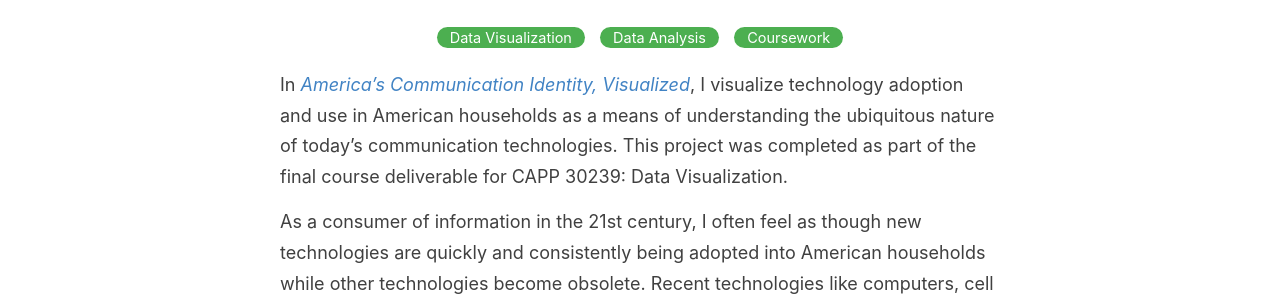
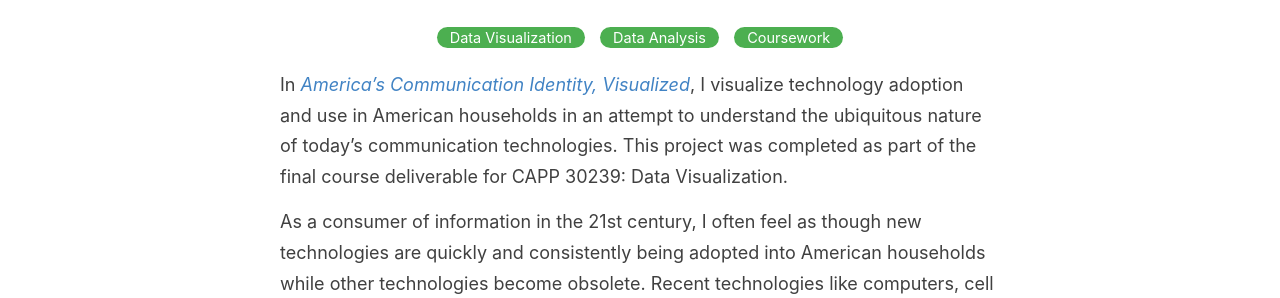
Before and after one commit to lindshiser/lindshiser.github.io, a Jekyll site: the page built from _posts/2022-12-12-visualizing-adoption-communication-technology.md, in a window 1280 px wide and 900 px high. Shown: the part 308-606 px from the top of the window. Built offline with Jekyll 4.4.1, drawn with Linux system fonts in a browser that asks for light colours.

Commit message:
Edit article

```diff
--- a/_posts/2022-12-12-visualizing-adoption-communication-technology.md
+++ b/_posts/2022-12-12-visualizing-adoption-communication-technology.md
@@ -4,7 +4,7 @@ title: Visualizing rates of technology adoption in America, past and present
 categories: [Data Visualization, Data Analysis, Coursework]
 ---
 
-In [_America's Communication Identity, Visualized_](https://lindshiser.github.io/data-visualization/final_project/visualization.html), I visualize technology adoption and use in American households as a means of understanding the ubiquitous nature of today's communication technologies. This project was completed as part of the final course deliverable for CAPP 30239: Data Visualization.
+In [_America's Communication Identity, Visualized_](https://lindshiser.github.io/data-visualization/final_project/visualization.html), I visualize technology adoption and use in American households in an attempt to understand the ubiquitous nature of today's communication technologies. This project was completed as part of the final course deliverable for CAPP 30239: Data Visualization.
 
 As a consumer of information in the 21st century, I often feel as though new technologies are quickly and consistently being adopted into American households while other technologies become obsolete. Recent technologies like computers, cell phones, and tablets, for example, have been embraced by today's “information economy” and demand increasingly more of our time and attention.
 
```
